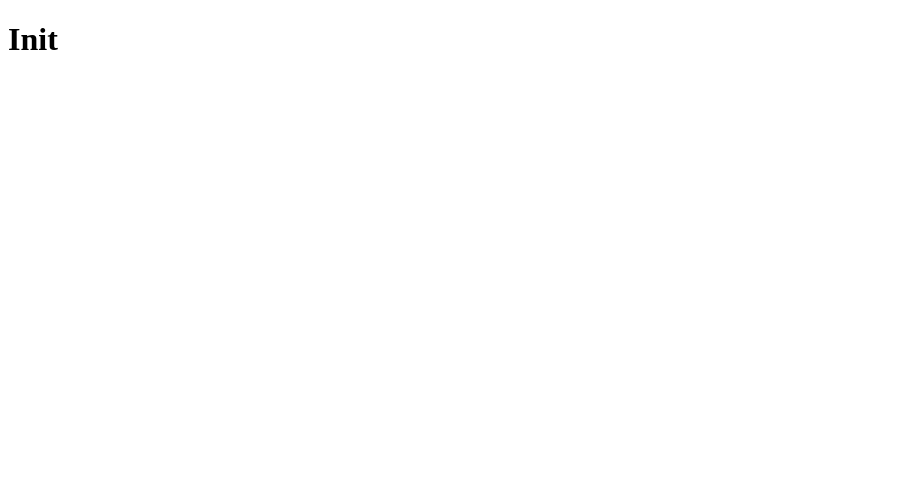
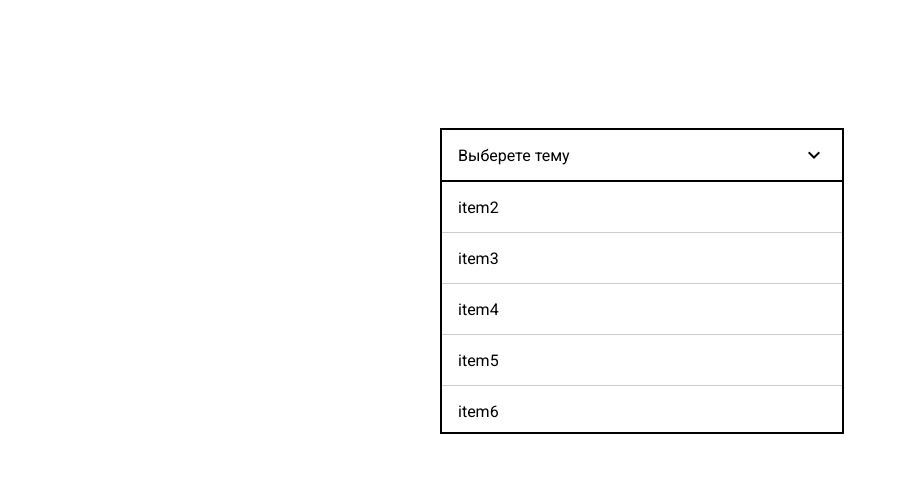
Before and after one commit to mayb3lat3r/select-plugin, a website built with Parcel: page index.html in a window 1280 px wide. Shown: the whole page, without its empty margins (0-898 px from the left). Built offline with nearby package versions, Linux system fonts and the light colour scheme.

Commit message:
Layout created

```diff
--- a/index.html
+++ b/index.html
@@ -1,14 +1,52 @@
-<!doctype html>
+<!DOCTYPE html>
 <html lang="en">
 <head>
     <meta charset="UTF-8">
     <meta name="viewport"
           content="width=device-width, user-scalable=no, initial-scale=1.0, maximum-scale=1.0, minimum-scale=1.0">
     <meta http-equiv="X-UA-Compatible" content="ie=edge">
+    <link href="https://fonts.googleapis.com/icon?family=Material+Icons"
+          rel="stylesheet">
     <title>Document</title>
 </head>
 <body>
-<h1>Init</h1>
-<script src="index.js"></script>
+
+<div class="wrapper">
+    <div class="some-block">
+
+        <div class="theme-picker"></div>
+
+        <div class="selector">
+            <div class="selector__head">
+                <span>Выберете тему</span>
+                <span class="material-icons">expand_more</span>
+            </div>
+            <div class="selector__list expand">
+                <ul>
+                    <li class="selector__item">
+                        item2
+                    </li>
+                    <li class="selector__item">
+                        item3
+                    </li>
+                    <li class="selector__item">
+                        item4
+                    </li>
+                    <li class="selector__item">
+                        item5
+                    </li>
+                    <li class="selector__item">
+                        item6
+                    </li>
+                    <li class="selector__item">
+                        item7
+                    </li>
+                </ul>
+            </div>
+        </div>
+    </div>
+</div>
+
+<script src="./index.js"></script>
 </body>
 </html>
--- a/index.js
+++ b/index.js
@@ -0,0 +1 @@
+import './select/select.scss'
--- a/select/select.scss
+++ b/select/select.scss
@@ -0,0 +1,103 @@
+@import url('https://fonts.googleapis.com/css2?family=Roboto&display=swap');
+
+$sel-h: 50px;
+
+* {
+  margin: 0;
+  padding: 0;
+  list-style: none;
+}
+
+body {
+  font-family: 'Roboto', sans-serif;
+
+  &:hover {
+    overflow-y: auto;
+    overflow-x: hidden;
+  }
+
+  &::-webkit-scrollbar {
+    -webkit-appearance: none;
+    width: 10px;
+  }
+
+  &::-webkit-scrollbar-thumb {
+    border-radius: 5px;
+    background-color: rgba(0, 0, 0, 0.5);
+  }
+}
+
+.wrapper {
+  height: 100vh;
+  display: flex;
+  justify-content: center;
+  padding-top: 10%;
+}
+
+.some-block {
+  width: 25rem;
+  height: $sel-h;
+}
+
+.selector {
+  width: 100%;
+  border: 2px solid black;
+
+  user-select: none;
+  cursor: pointer;
+
+  &__head {
+    padding: 0 1rem;
+    display: flex;
+    align-items: center;
+    justify-content: space-between;
+    height: $sel-h;
+    border-bottom: 2px solid black;
+  }
+
+  &__list {
+    position: relative;
+    display: none;
+    max-height: $sel-h*5;
+    overflow-y: auto;
+
+    li:last-child {
+      border-bottom-style: none;
+    }
+  }
+
+  .expand {
+    display: block;
+  }
+
+  &__item {
+    padding-left: 1rem;
+    display: flex;
+    align-items: center;
+    height: $sel-h;
+    border-bottom: 1px solid #cccccc;
+
+    transition: 0.1s ease-in;
+  }
+
+  &__item:hover {
+    background-color: dodgerblue;
+    color: #ffffff;
+  }
+
+  &__list:hover {
+    overflow-y: auto;
+    overflow-x: hidden;
+  }
+
+  &__list::-webkit-scrollbar {
+    -webkit-appearance: none;
+    width: 5px;
+  }
+
+  &__list::-webkit-scrollbar-thumb {
+    border-radius: 5px;
+    background-color: rgba(0, 0, 0, 0.5);
+  }
+
+}
```
Also changed, not shown: package.json (added, +29 -0 lines), 1 other file.
